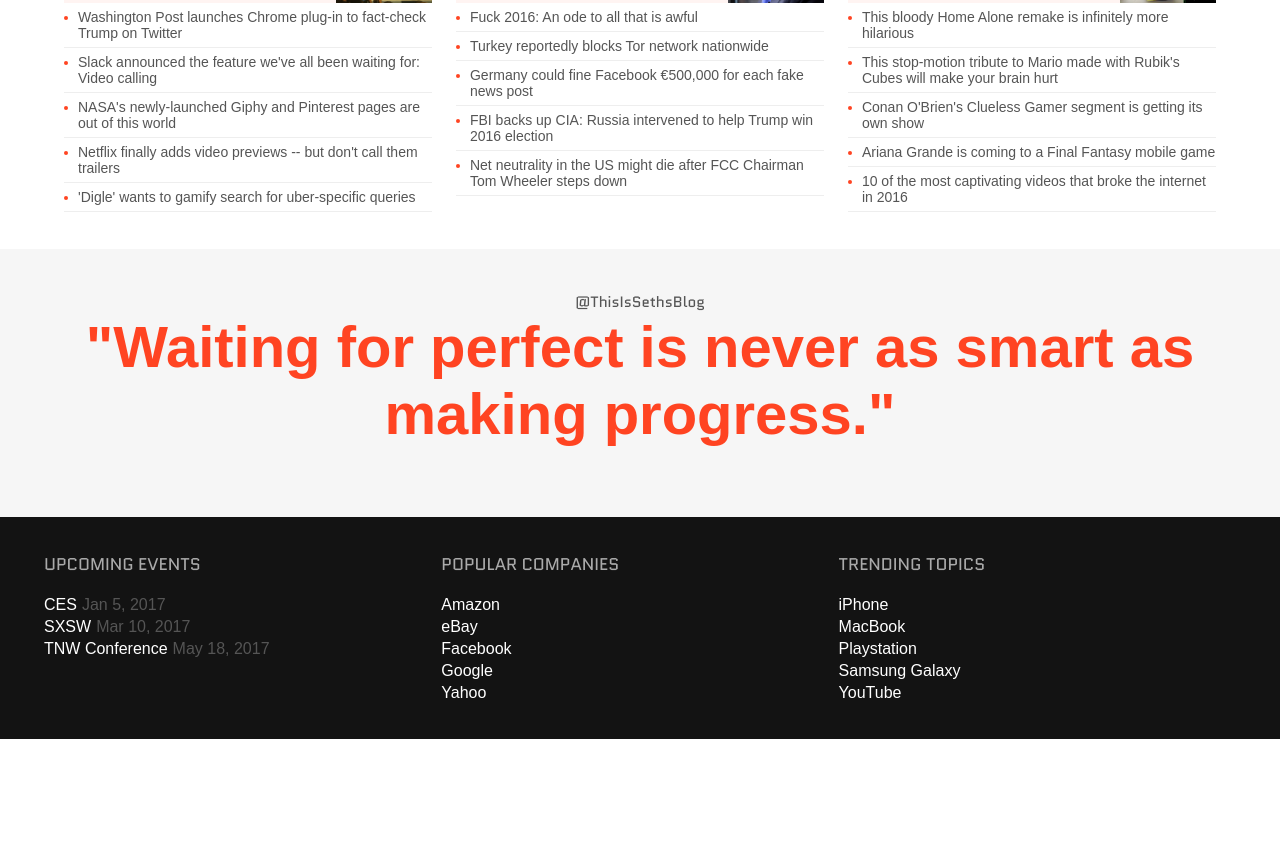
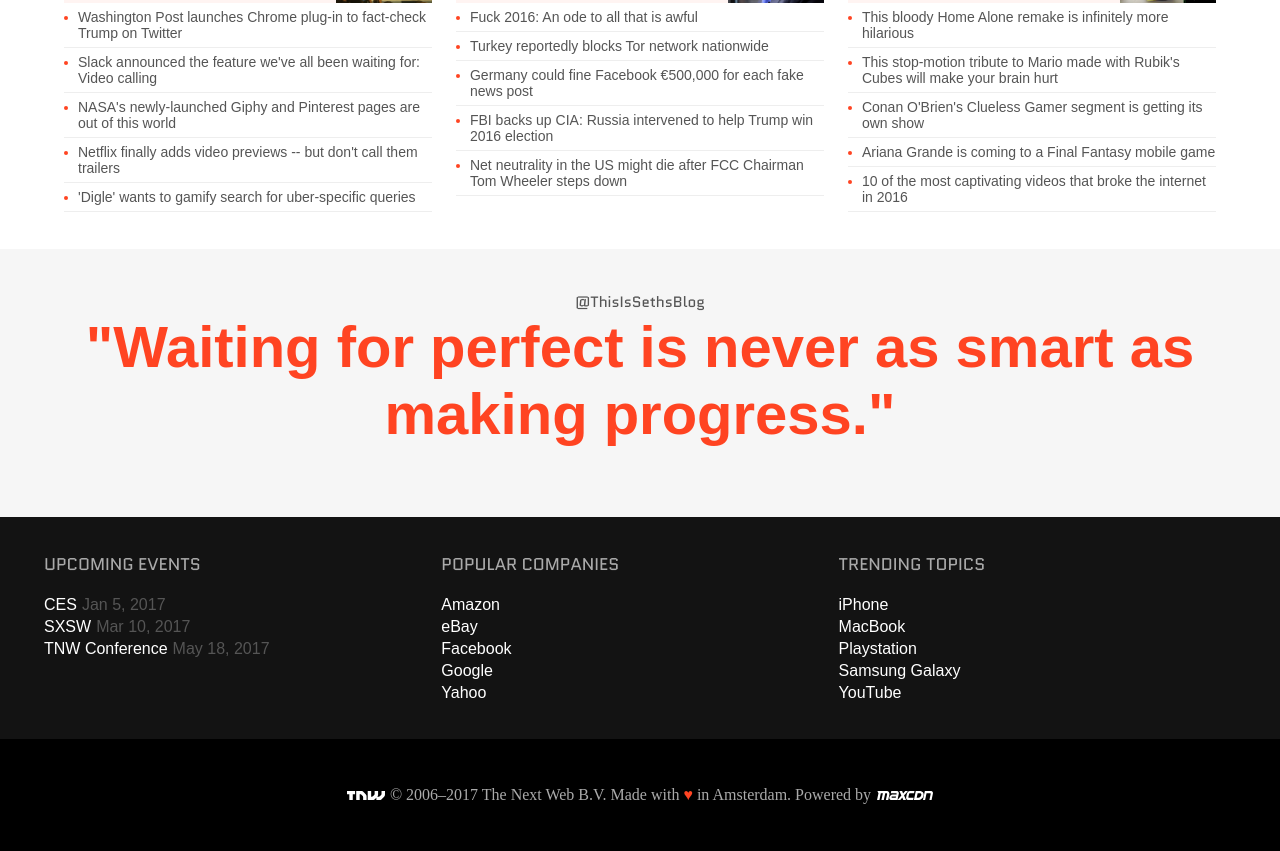
Before and after one commit to 105ron/the-next-web, a website: page index.html in a window 1280 px wide. Shown: the part 3105-3956 px from the top of the page. Before the commit the page ends 3844 px from the top, so only its background shows below. Drawn offline with nearby package versions, Linux system fonts and the light colour scheme.

Commit message:
add footer by-line

```diff
--- a/index.html
+++ b/index.html
@@ -961,6 +961,9 @@
                 </div>
               </div><!-- /.trending-wrapper -->
             </div><!-- /.trending -->
+            <div class="by-line">
+              <span class="bottom-logo tnw"></span>© 2006–2017 The Next Web B.V. Made with <b>♥</b> in Amsterdam. Powered by <span class="bottom-logo maxcdn"></span>
+            </div>
           </div><!-- /.quote-wrapper -->
         </footer>
       </div><!-- /.main -->
--- a/styles.css
+++ b/styles.css
@@ -594,6 +594,38 @@
   margin-left: 5px;
 }
 
+.by-line {
+  background-color: #000;
+  padding: 3em 0;
+  color: #aaa;
+  text-align: center;
+}
+
+.by-line b {
+  color: #f42;
+}
+
+.bottom-logo {
+  display: inline-block;
+  height: 9px;
+}
+
+.tnw {
+  width: 38px;
+  margin-right: 5px;
+  background: url('../images/tnw.svg') no-repeat;
+  background-size: cover;
+  background-position: center;
+}
+
+.maxcdn {
+  width: 56px;
+  margin-left: 2px;
+  background: url('../images/maxcdn.svg') no-repeat;
+  background-size: cover;
+  background-position: center;
+}
+
 /*
  *****************************************
  * Section Header =MediaQuery-Reporter Styles
--- a/stylesheets/styles.css
+++ b/stylesheets/styles.css
@@ -619,6 +619,38 @@
   margin-left: 5px;
 }
 
+.by-line {
+  background-color: #000;
+  padding: 3em 0;
+  color: #aaa;
+  text-align: center;
+}
+
+.by-line b {
+  color: #f42;
+}
+
+.bottom-logo {
+  display: inline-block;
+  height: 9px;
+}
+
+.tnw {
+  width: 38px;
+  margin-right: 5px;
+  background: url('../images/tnw.svg') no-repeat;
+  background-size: cover;
+  background-position: center;
+}
+
+.maxcdn {
+  width: 56px;
+  margin-left: 2px;
+  background: url('../images/maxcdn.svg') no-repeat;
+  background-size: cover;
+  background-position: center;
+}
+
 /*
  *****************************************
  * Section Header =MediaQuery-Reporter Styles
```
Also changed, not shown: images/maxcdn.svg (added).
